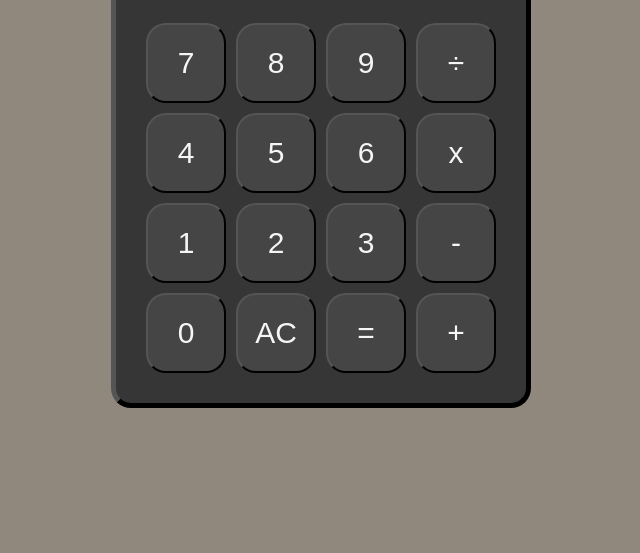
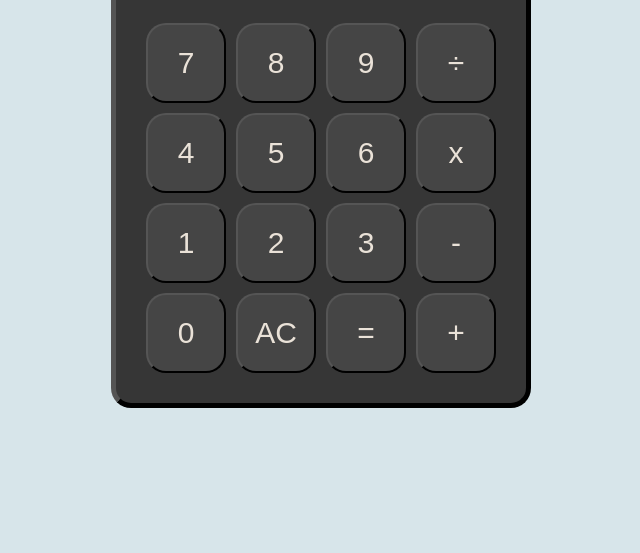
Before and after one commit to egesoyaslan/calculator, a plain HTML site: page index.html in a window 1280 px wide. Shown: the part 247-800 px from the top of the page, without its empty margins (319-959 px from the left). Drawn offline with Linux system fonts and the light colour scheme; a web font is replaced by a local one.

Commit message:
Edit style.css
Changes the button text and page background colors.

```diff
--- a/style.css
+++ b/style.css
@@ -8,7 +8,7 @@ body {
     justify-content: center;
     align-items: center;
     box-sizing: border-box;
-    background-color: rgb(145, 136, 125);
+    background-color: rgb(215, 229, 234);
 }
 
 .calculator {
@@ -48,6 +48,6 @@ button {
     background-color: #454545;
     border: 2px outset #555555;
     border-radius: 20px;
-    color: whitesmoke;
+    color: #eae2d8;
     font-family: 'Varela Round', sans-serif;
 }
```
